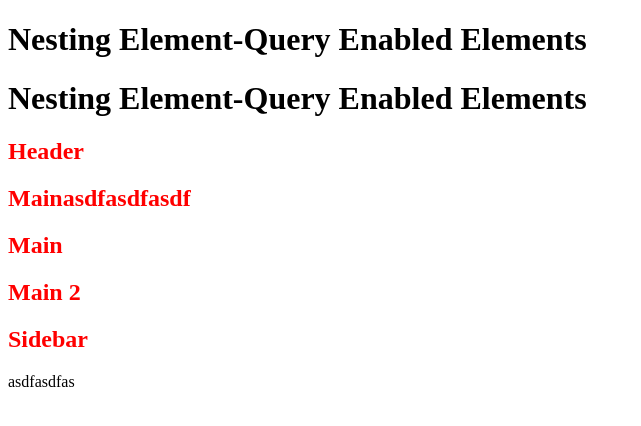
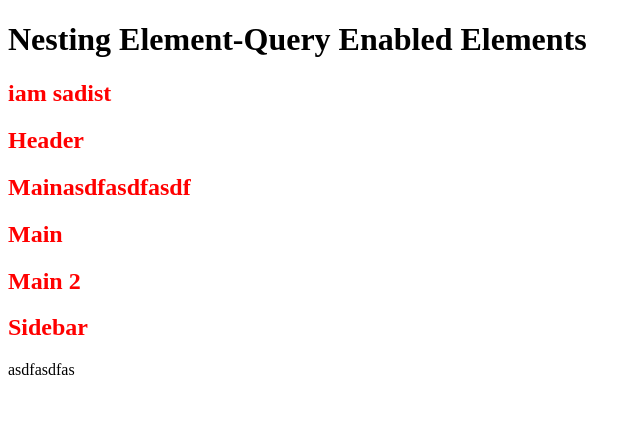
Before and after one commit to pkishorez/html-practice, a plain HTML site: page index.html in a window 1280 px wide. Shown: the whole page, without its empty margins (0-641 px from the left). Drawn offline with Linux system fonts and the light colour scheme.

Commit message:
another commit.

```diff
--- a/index.html
+++ b/index.html
@@ -9,7 +9,7 @@
 	</head>
 	<body>
 		<h1>Nesting Element-Query Enabled Elements</h1>
-		<h1>Nesting Element-Query Enabled Elements</h1>
+		<h2>iam sadist</h2>
 		<header>
 			<h2>Header</h2>
 			<article></article>
```
